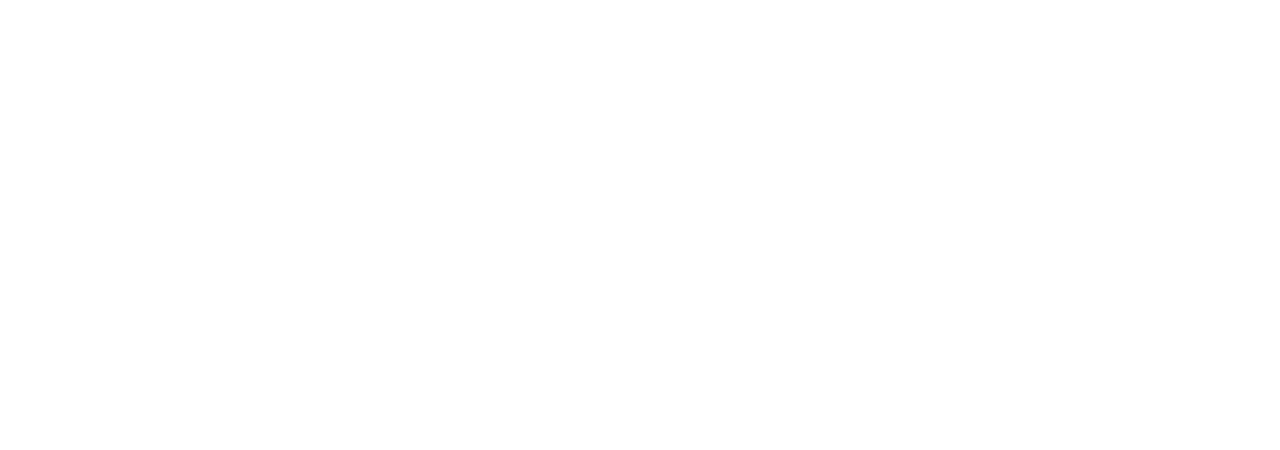
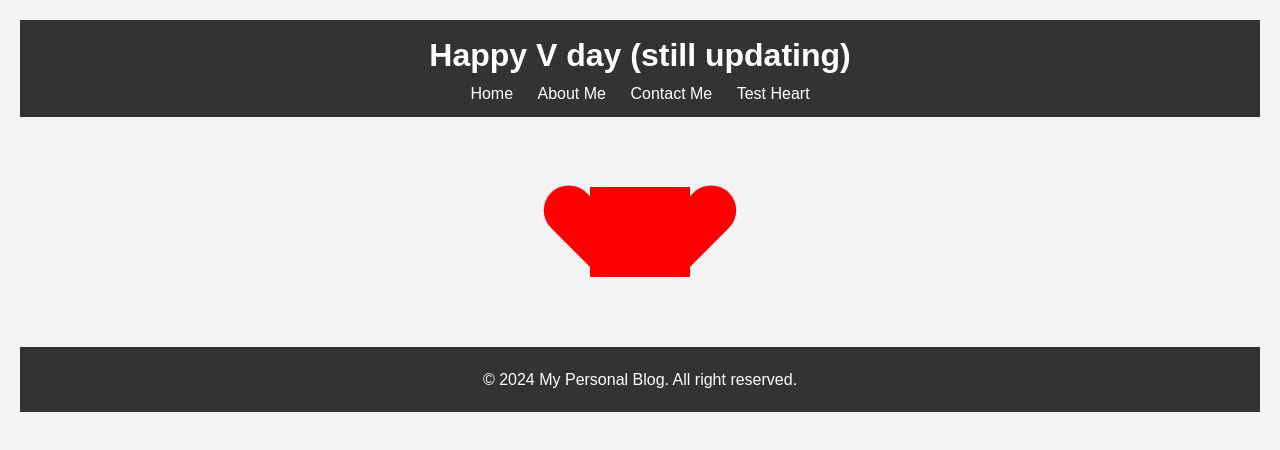
Before and after one commit to zixsf/zix.github.io, a plain HTML site: page heart.html in a window 1280 px wide. Drawn offline with Linux system fonts and the light colour scheme.

Commit message:
change heart

```diff
--- a/heart.html
+++ b/heart.html
@@ -1 +1,32 @@
-<div id="heart"></div>
+<!DOCTYPE html>
+<html lang="en">
+    <head>
+    <meta charset="utf-8">
+    <meta name ="viewport" content="width=device-width, initial-scale=1">
+    <title> V day - My Personal Blog</title>
+    <link rel="stylesheet" href="css/style.css">
+    </head>
+
+    <body>
+        <header>
+
+            <h1> Happy V day (still updating) </h1>
+            <!-- Navigation Menu-->
+            <nav>
+                <ul>
+                    <li><a href="index.html"> Home </a></li>
+                    <li><a href="about.html"> About Me </a></li>
+                    <li><a href="contact.html"> Contact Me </a></li>
+                    <li><a href="heart.html"> Test Heart</a></li>
+                </ul>
+            </nav>
+        </header>
+
+        <main>
+            <div id="heart"></div>
+        </main>
+        <footer>
+            <p> &copy; 2024 My Personal Blog. All right reserved.</p>
+        </footer>
+    </body>
+</html>
```
